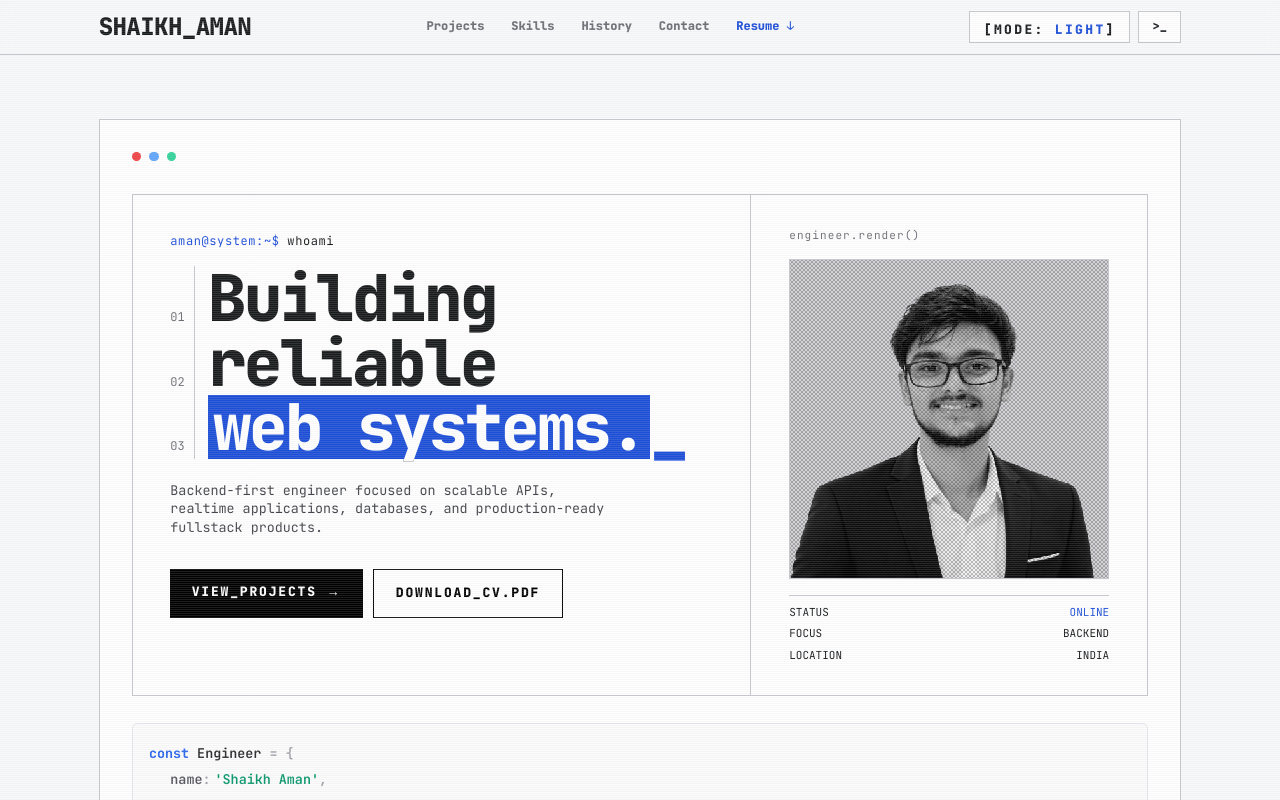
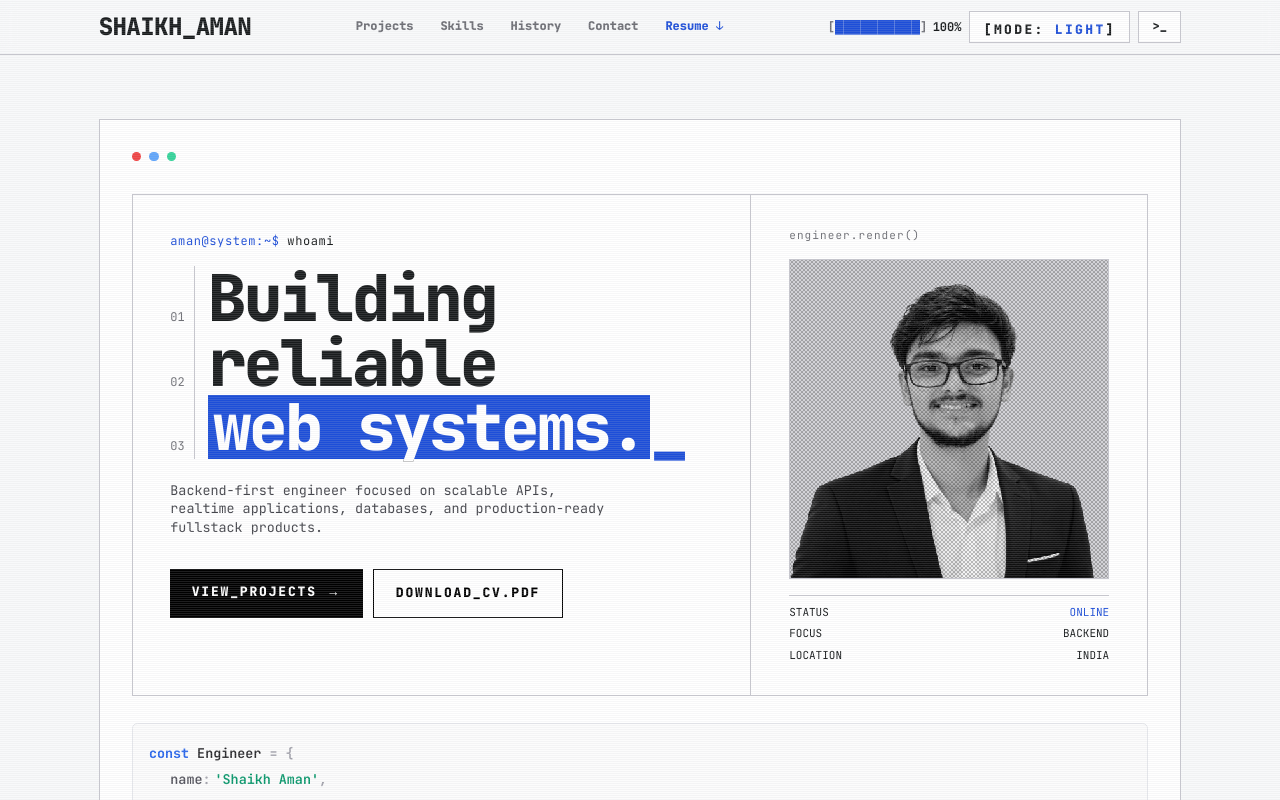
Before and after one commit to ShaikhAman01/portfolio, a Next.js app: page / in a window 1280 px wide. Shown: the top 800 px of the page. Built offline with nearby package versions, Linux system fonts and the light colour scheme.

Commit message:
feat: scroll progress readout and line

```diff
--- a/components/header.tsx
+++ b/components/header.tsx
@@ -6,6 +6,7 @@ import { usePathname } from "next/navigation";
 import { Menu, X } from "lucide-react";
 import { profile } from "@/lib/data";
 import { ThemeToggle } from "./theme-toggle";
+import { ScrollLine, ScrollReadout } from "./scroll-progress";
 
 const nav = [
   ["Projects", "/#projects"],
@@ -108,6 +109,7 @@ export function Header({ active = "" }: { active?: string }) {
         </nav>
 
         <div className="flex items-center gap-2 sm:gap-3 flex-shrink-0">
+          <ScrollReadout />
           <div className="h-12 flex items-center justify-center text-xs sm:text-sm md:text-base [&_button]:h-full [&_div]:h-full [&_*]:whitespace-nowrap [&_*]:break-keep [&_button]:px-3 sm:[&_button]:px-5">
             <ThemeToggle />
           </div>
@@ -174,6 +176,7 @@ export function Header({ active = "" }: { active?: string }) {
           </Link>
         </nav>
       )}
+      <ScrollLine />
     </header>
   );
 }
--- /dev/null
+++ b/components/scroll-progress.tsx
@@ -0,0 +1,37 @@
+"use client";
+
+import { motion, useMotionValueEvent, useScroll } from "framer-motion";
+import { useState } from "react";
+
+const CELLS = 10;
+
+export function ScrollLine() {
+  const { scrollYProgress } = useScroll();
+
+  return (
+    <motion.div
+      aria-hidden="true"
+      style={{ scaleX: scrollYProgress }}
+      className="absolute inset-x-0 -bottom-px h-[2px] origin-left bg-blue-700 dark:bg-emerald-400 xl:hidden"
+    />
+  );
+}
+
+export function ScrollReadout() {
+  const { scrollYProgress } = useScroll();
+  const [percent, setPercent] = useState(0);
+
+  useMotionValueEvent(scrollYProgress, "change", (v) => {
+    setPercent(Math.round(Math.min(Math.max(v, 0), 1) * 100));
+  });
+
+  const filled = Math.round((percent / 100) * CELLS);
+
+  return (
+    <span aria-hidden="true" className="hidden select-none items-center whitespace-nowrap text-sm font-bold tabular-nums text-[var(--outline)] xl:flex">
+      [<span className="text-blue-700 dark:text-emerald-400">{"█".repeat(filled)}</span>
+      {"░".repeat(CELLS - filled)}]
+      <span className="ml-2 w-[4ch] text-right text-[var(--on-surface)]">{percent}%</span>
+    </span>
+  );
+}
```
